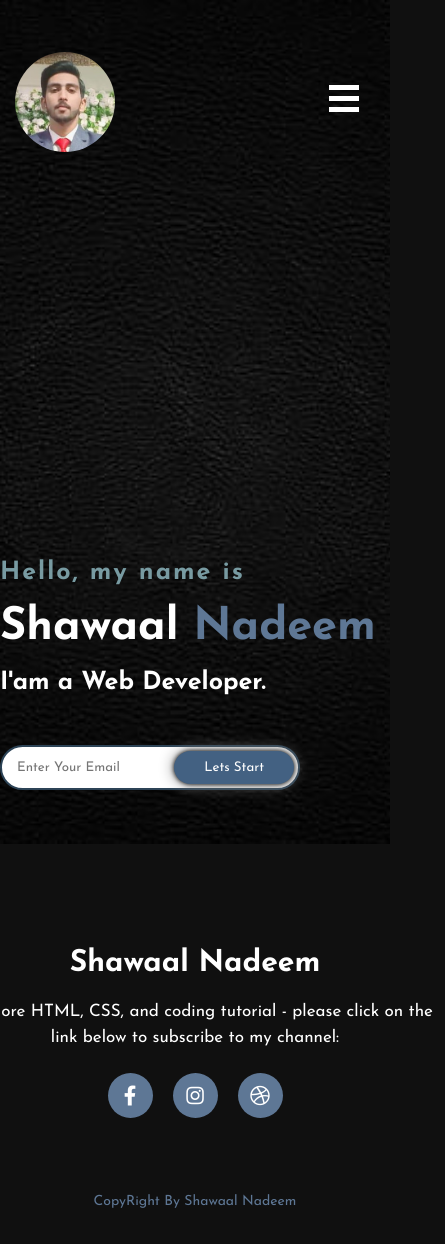
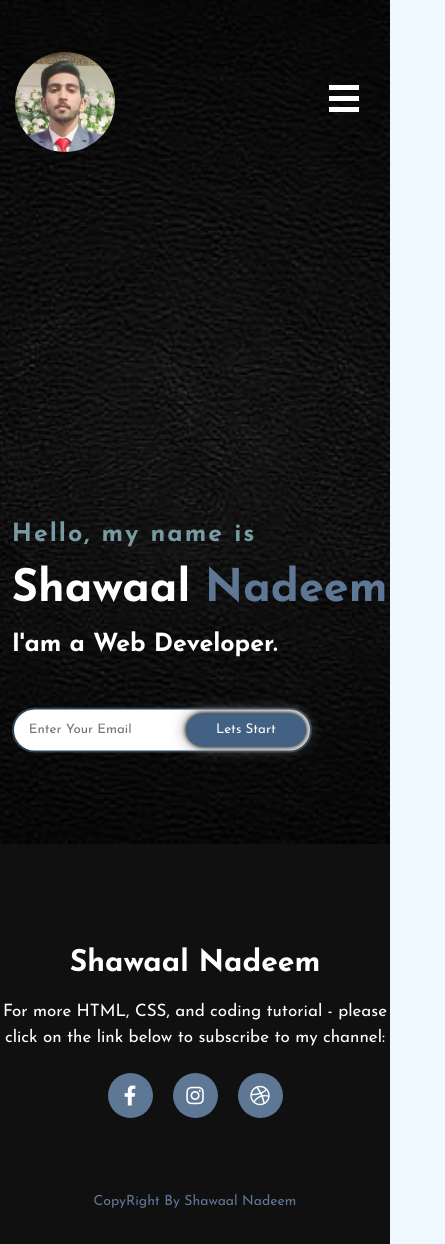
Before and after one commit to Shawaal-Nadeem/Portfolio-in-React-, a React (Create React App) app: page / in a window 390 px wide. Shown: the whole page, 445 px wide, since content can reach past the window. Built offline with nearby package versions, Linux system fonts and the light colour scheme.

Commit message:
update app.css

```diff
--- a/src/App.css
+++ b/src/App.css
@@ -1,7 +1,8 @@
 
 body{
-	background-color: rgb(16, 16, 16);
+	/* background-color: rgb(16, 16, 16); */
 	animation: transitionIn 0.75s;
+	background-color: aliceblue;
 }
 
 @media screen and (max-width:899px)  {
@@ -86,6 +87,7 @@ nav ul li a:hover{
 	transition: .4s;
 }
 
+
 .hero-about{
 	height: 50vh;
 	width: 100%;
@@ -146,7 +148,7 @@ nav ul li a:hover{
 .content{
 	position: absolute;
 	top: 80%;
-	left:0%;
+	left:3%;
 	transform: translateY(-50%);
 }
 .anim{
@@ -176,6 +178,7 @@ h4{
 	width: 300px;
 	max-width: 100%;
 	position: relative;
+	margin-bottom: 20%;
 }
 .newslatter form input:first-child{
 	display: inline-block;
@@ -357,6 +360,7 @@ footer{
 	display: flex;
 	flex-direction: column;
 	align-items: center;
+	text-align: center;
 	justify-content: center;
 }
 footer p:nth-child(1){
@@ -368,12 +372,16 @@ footer p:nth-child(1){
 footer p:nth-child(2){
 	color: white;
 	font-size: 17px;
-	width: 500px;
-	text-align: center;
+	display: flex;
+	align-items: center;
+	justify-content: center;
 	line-height: 26px;
 }
+
 .social{
 	display: flex;
+	align-items: center;
+	justify-content: center;
 }
 .social a{
 	width: 45px;
```
